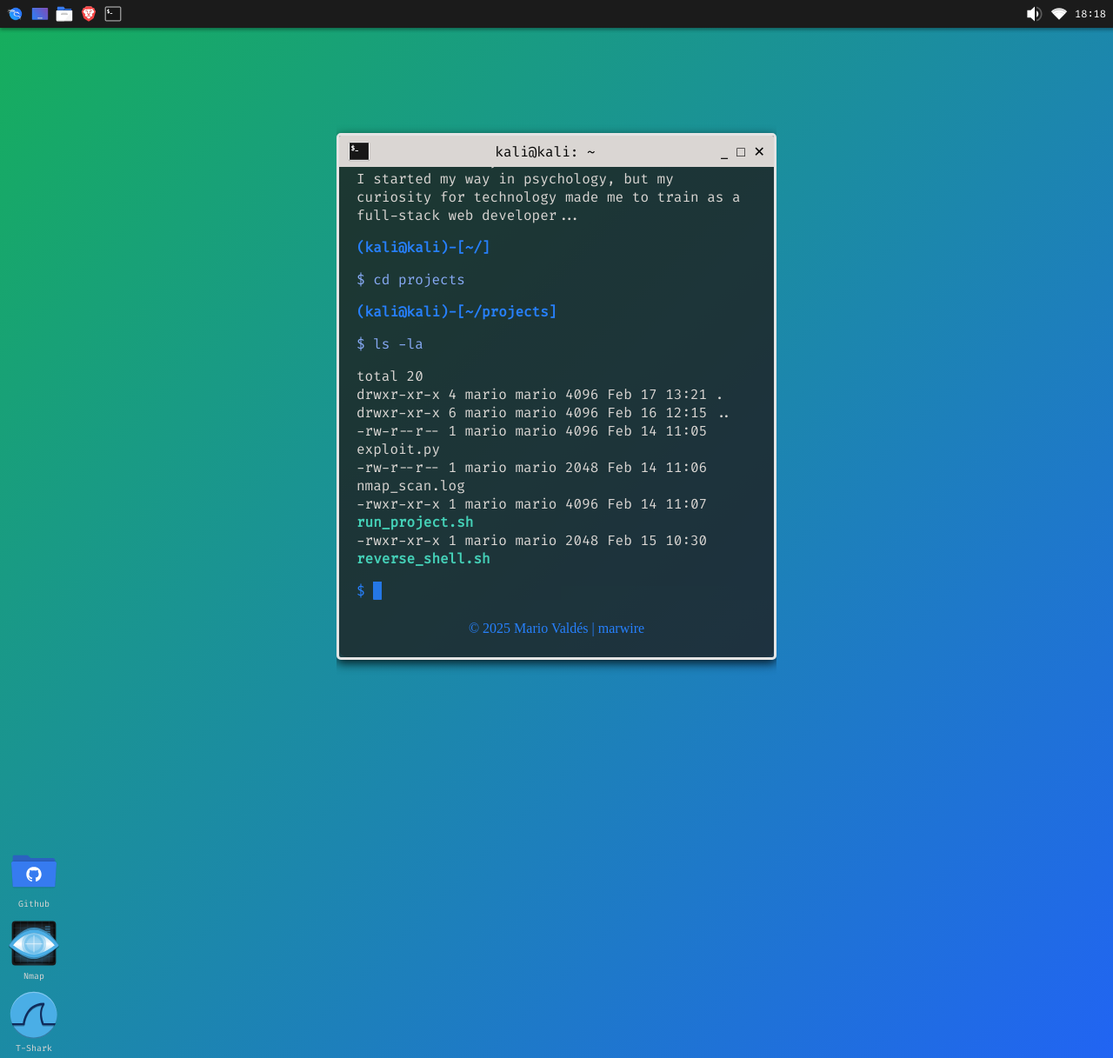
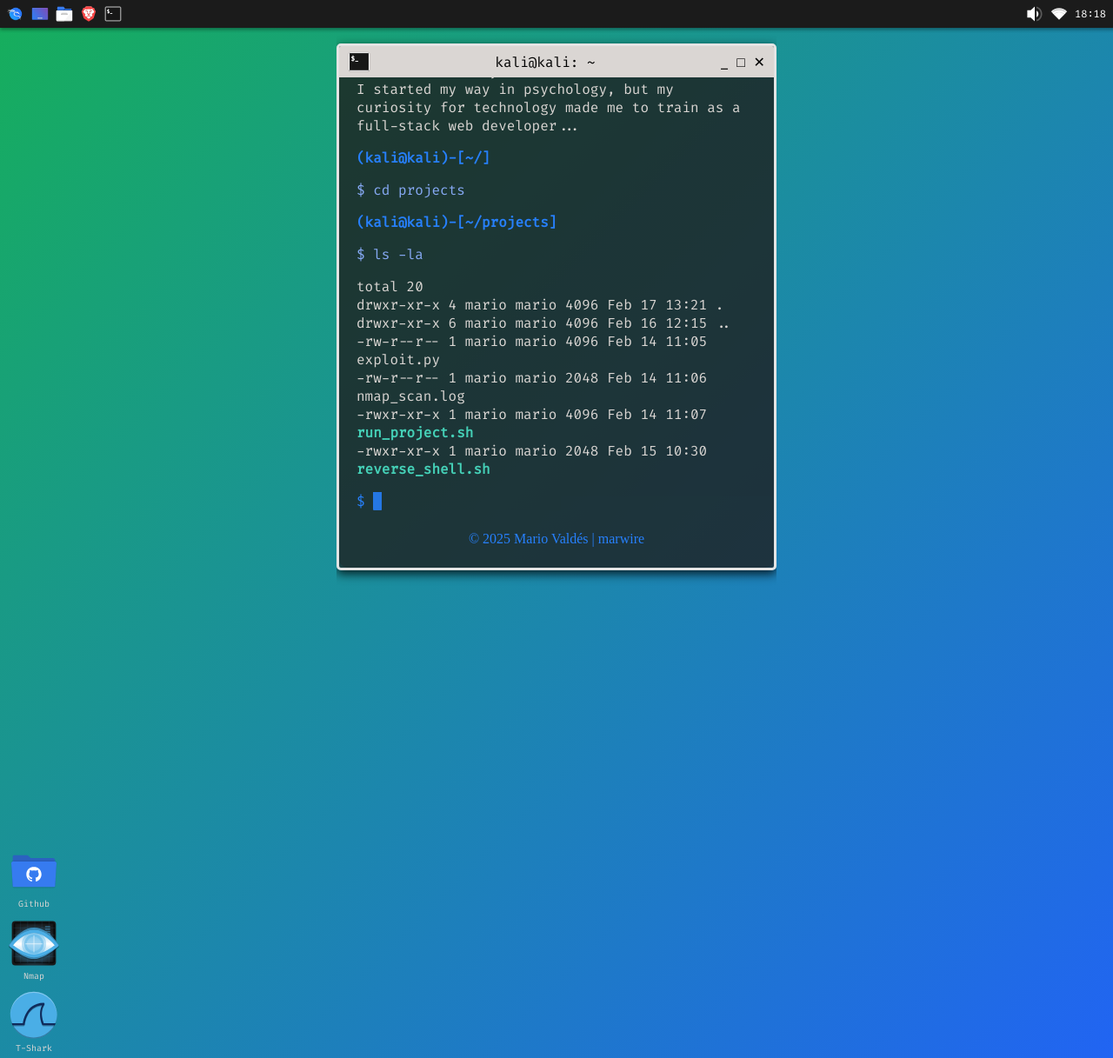
Before and after one commit to Mariovalcen/profile-site, a Jekyll site: the page built from index.md, in a window 1280 px wide. Shown: the whole page at 87% size. Built offline with Jekyll 4.4.1, drawn with Linux system fonts in a browser that asks for light colours.

Commit message:
removing terminal overlap with top panel

```diff
--- a/assets/css/global.css
+++ b/assets/css/global.css
@@ -58,13 +58,11 @@
 /* Centrar la terminal */
 .terminal-wrapper {
   display: flex;
-  align-items: center;
-  justify-content: center;
-  flex-grow: 1;
-  width: 100%;
-  max-height: 75%; /* Ajusta la altura en móviles */
+  flex-direction: column;  /* Asegura que el header y contenido se apilen */
+  align-items: center;      /* Centra la terminal */
+  justify-content: flex-start; /* Evita que se sobreponga */
+  height: auto; /* Evita que se estire demasiado */
 }
-
 /* Ajustar los iconos de escritorio */
 .desktop-icons {
   display: flex;
```
